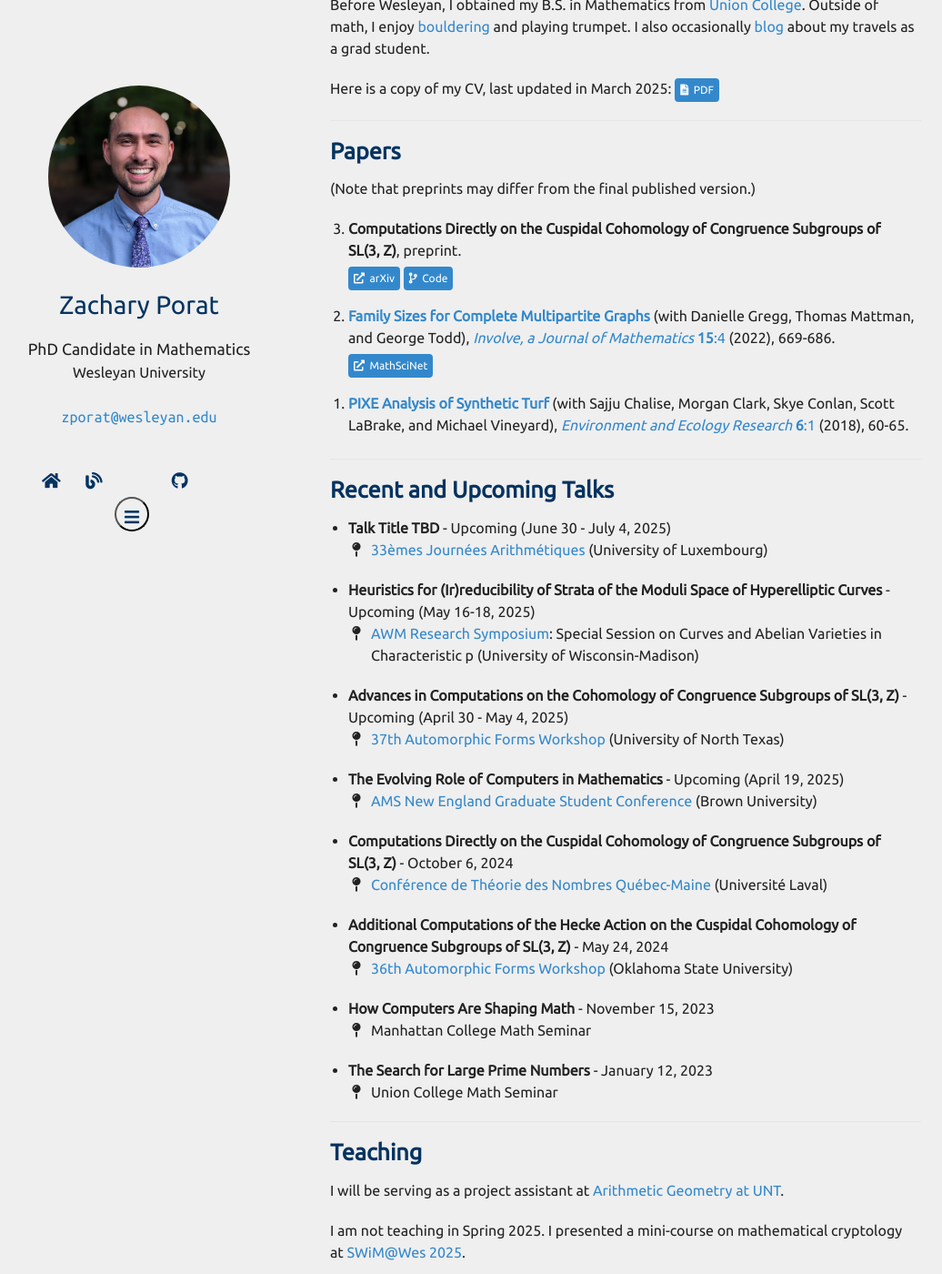
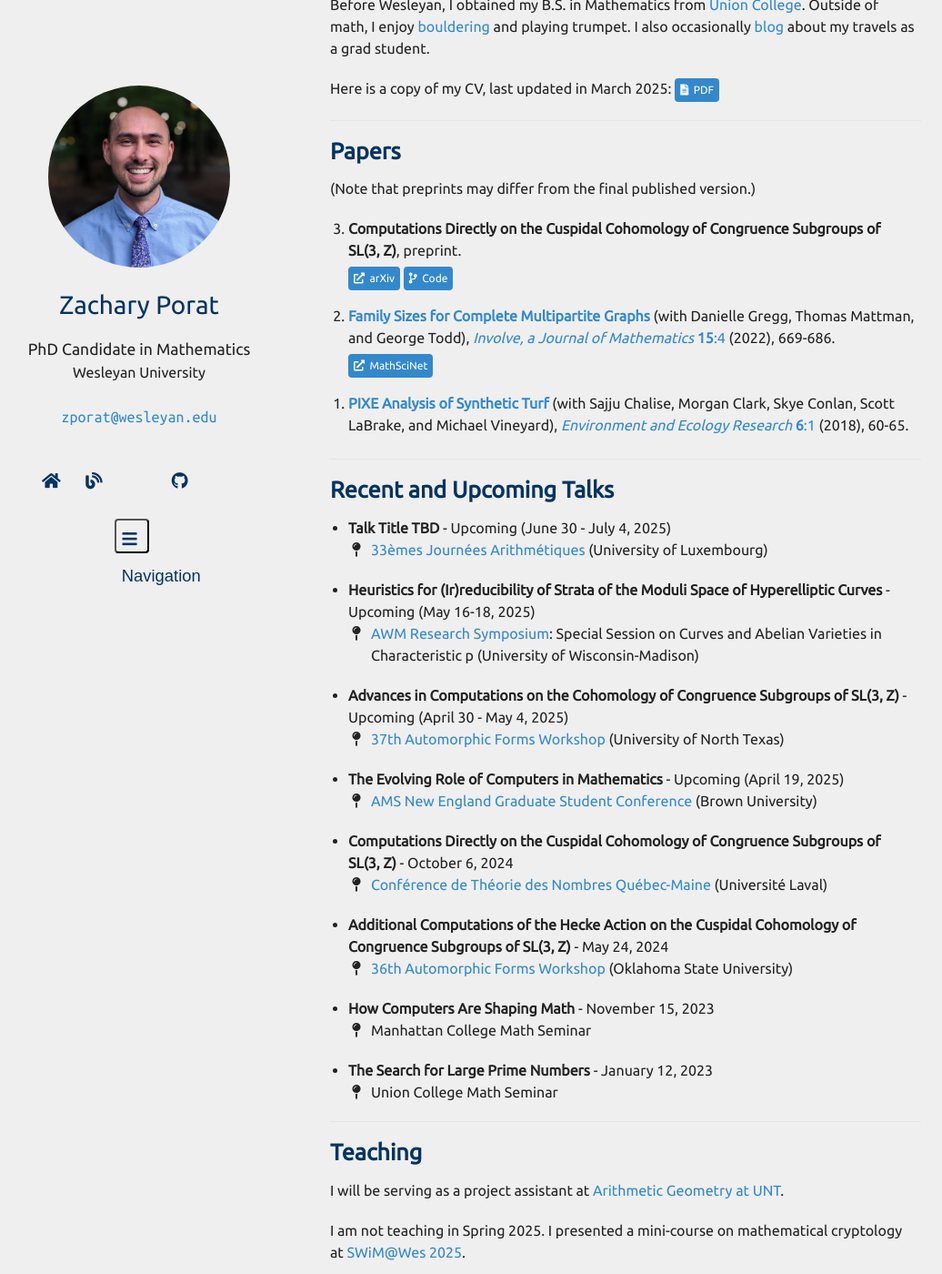
Before and after one commit to zporat/zporat.github.io, a Jekyll site: the page built from index.md, in a window 1280 px wide and 1400 px high, scrolled down 286 px. Shown: the whole window at 91% size, without its empty margins (102-1138 px from the left). Built offline with Jekyll 4.4.1, drawn with Linux system fonts in a browser that asks for light colours; nearby versions of some CDN libraries; a style sheet for code colours, icons or effects is not loaded; our own code applies the rules of GitHub Pages for plain Markdown files.

Commit message:
nav menu

```diff
--- a/_layouts/homepage.html
+++ b/_layouts/homepage.html
@@ -89,8 +89,12 @@
         </a>
         {% endif %}
 
+        </div>
+
+        <br>
+
         <div class="dropdown">
-          <button class="dropbtn"><i class="fas fa-bars" aria-hidden="true"></i></button>
+          <button class="dropbtn"><i class="fas fa-bars" aria-hidden="true"></i>&nbsp; Navigation</button>
           <div class="dropdown-content">
             <a href="#about"><i class="fas fa-address-card" aria-hidden="true"></i>&nbsp; About</a>
             <a href="#papers"><i class="fas fa-newspaper" aria-hidden="true"></i>&nbsp; Papers</a>
@@ -100,8 +104,6 @@
             <a href="#notes"><i class="fas fa-sticky-note" aria-hidden="true"></i>&nbsp; Notes</a>
             <a href="#misc"><i class="fas fa-plus" aria-hidden="true"></i>&nbsp; Misc.</a>
           </div>
-        </div>
-
         </div>
 
         <br>
--- a/_sass/minimal-light-no-dark-mode.scss
+++ b/_sass/minimal-light-no-dark-mode.scss
@@ -582,7 +582,7 @@ footer {
   width:2.4rem;
   background-color:transparent;
   color:#043361!important;
-  border-radius:100%;
+  border-radius:4px;
   text-align:center;
   font-size:1.15rem;
   line-height:2.5rem;
```
